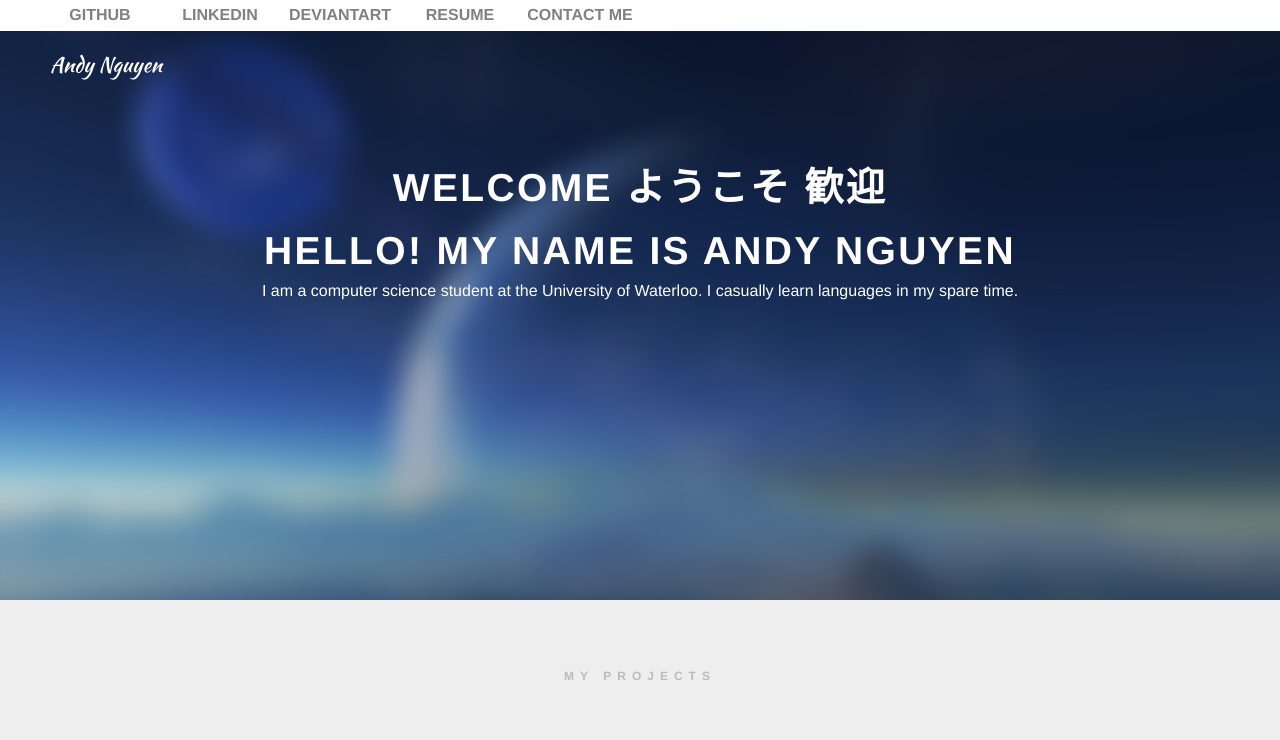
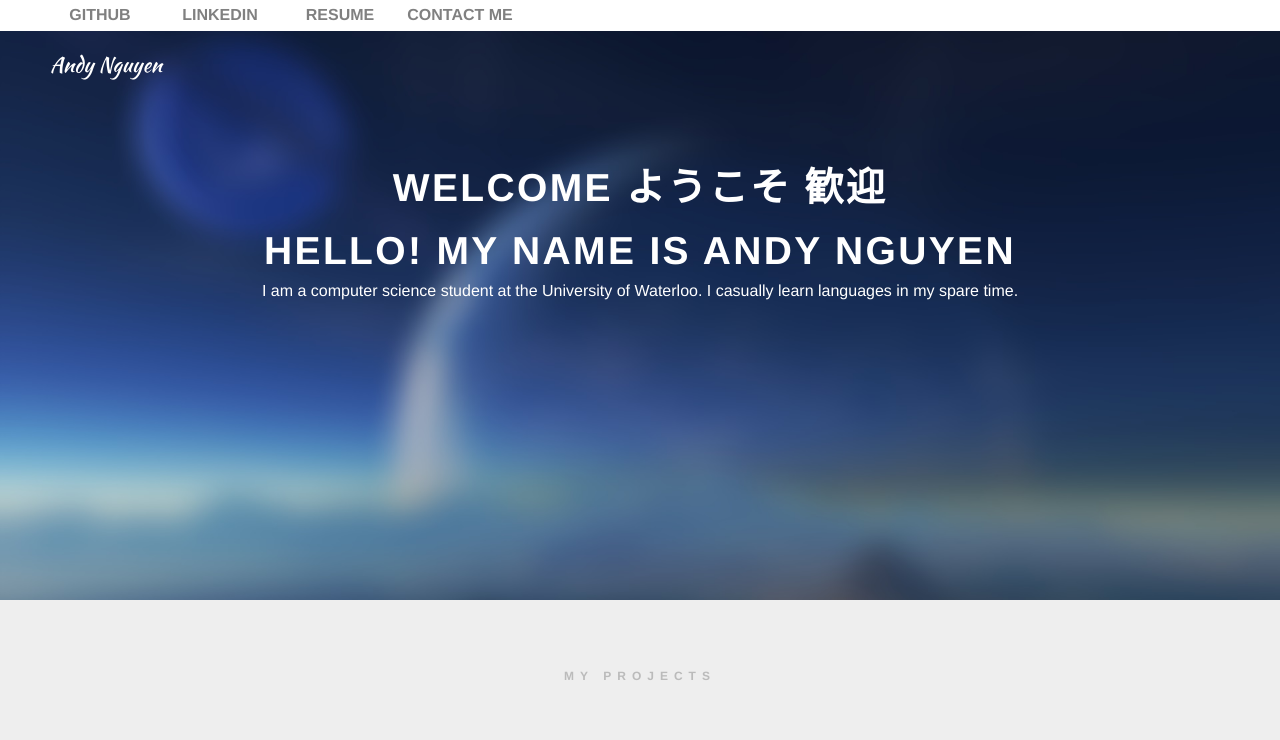
Before and after one commit to Andy-H-Nguyen/old-personal-website, a plain HTML site: page index.html in a window 1280 px wide. Shown: the top 740 px of the page. Drawn offline with nearby package versions, Linux system fonts and the light colour scheme.

Commit message:
removed links

```diff
--- a/index.html
+++ b/index.html
@@ -27,8 +27,6 @@
             Github</a></li>
             <li><a href="https://www.linkedin.com/profile/view?id=188086411&trk=hp-identity-name">
             LinkedIn</a></li>
-            <li><a href="http://xebolg.deviantart.com/">
-            DeviantArt</a></li>
             <li><a href="https://onedrive.live.com/redir?resid=C35AAC5E4F694189!4762&authkey=!AHTULjs_0cSTMfI&ithint=file%2cdocx">
             Resume</a></li>
             <li><a href="mailto:andy.h.nguyen1996@gmail.com">
```
